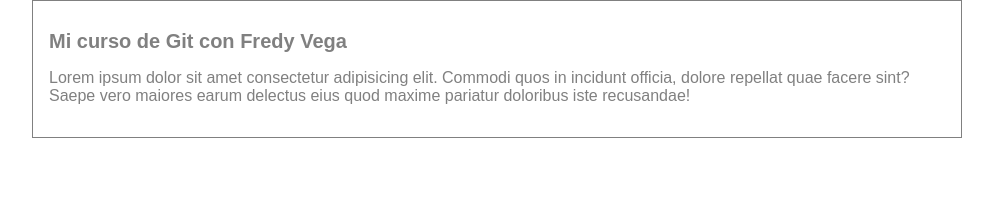
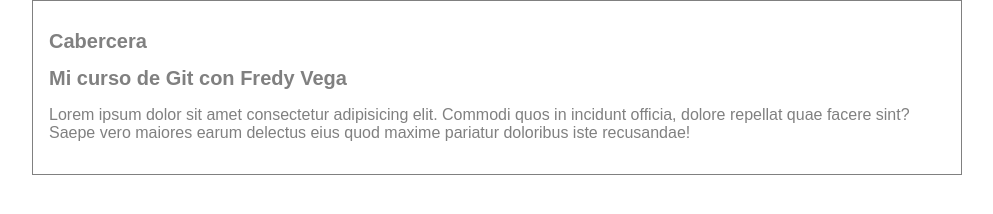
Before and after one commit to SilasDurand/Hyperblog, a plain HTML site: page index.html in a window 1280 px wide. Shown: the whole page, without its empty margins (143-1136 px from the left). Drawn offline with Linux system fonts and the light colour scheme.

Commit message:
Agreamos el archivo cabecera

```diff
--- a/css/estilos.css
+++ b/css/estilos.css
@@ -15,7 +15,6 @@ body {
     text-align: left;
     border: 1px solid gray;
     margin: 0 auto;
-us
 }
 
 #container h1 {
--- a/index.html
+++ b/index.html
@@ -10,7 +10,9 @@
 <body>
 
     <div id="container">
-
+         <div>
+             <h1>Cabercera</h1>
+         </div>
         <div class="div">
             <h1>Mi curso de Git con Fredy Vega</h1>
 
```
